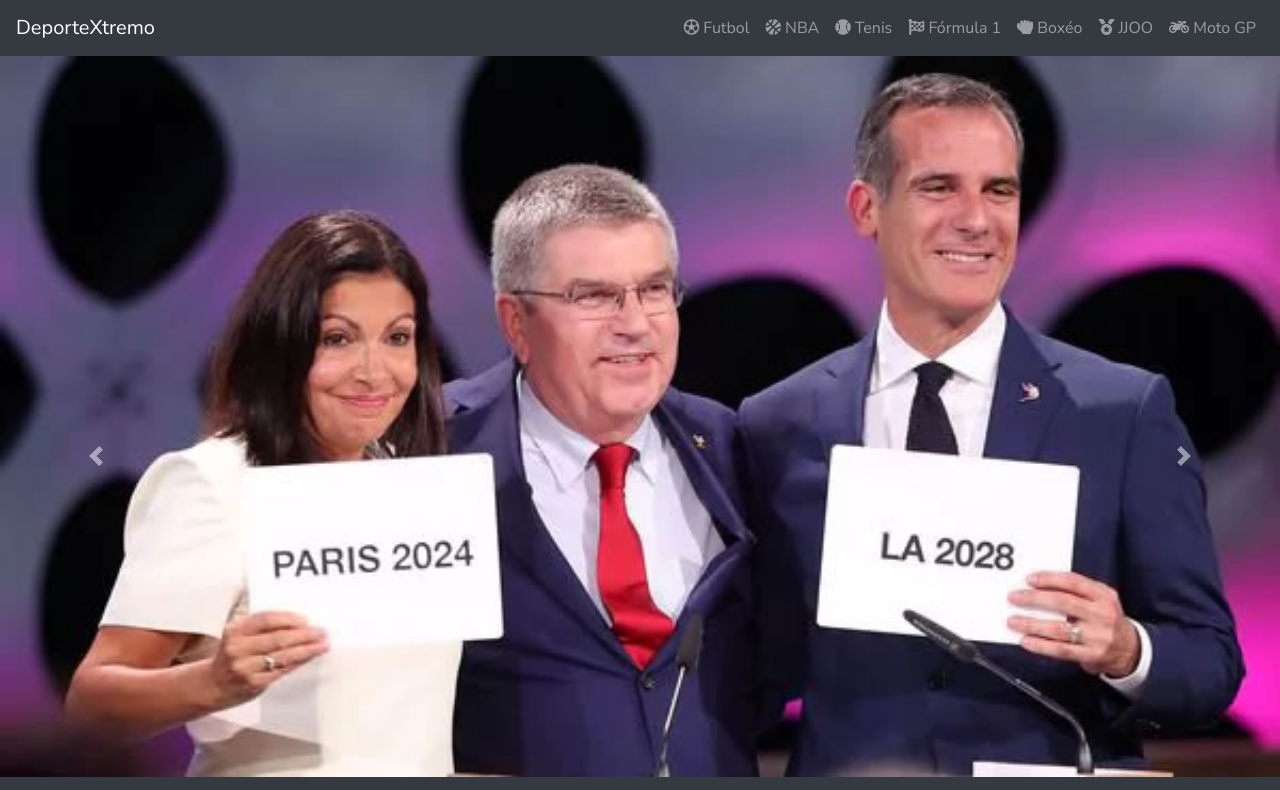
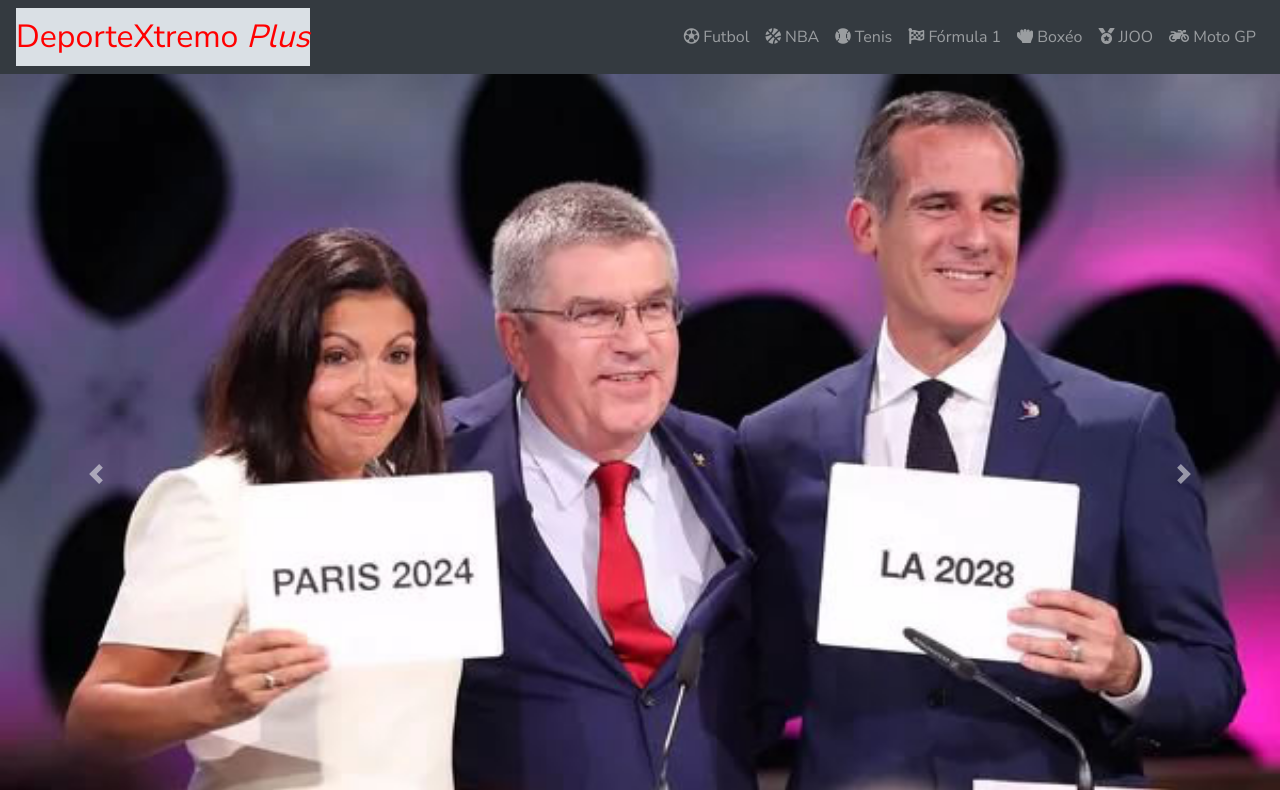
Before and after one commit to Minsaurralde/PWFE-M1-03, a plain HTML site: page index.html in a window 1280 px wide. Both pictures are taken after a click on the link "DeporteXtremo". Shown: the top 790 px of the page. Drawn offline with nearby package versions, Linux system fonts and the light colour scheme.

Commit message:
Manipulacion HTML + Eventos

```diff
--- a/index.html
+++ b/index.html
@@ -143,5 +143,59 @@
     <script src="https://code.jquery.com/jquery-3.3.1.slim.min.js" integrity="sha384-q8i/X+965DzO0rT7abK41JStQIAqVgRVzpbzo5smXKp4YfRvH+8abtTE1Pi6jizo" crossorigin="anonymous"></script>
     <script src="https://cdnjs.cloudflare.com/ajax/libs/popper.js/1.14.7/umd/popper.min.js" integrity="sha384-UO2eT0CpHqdSJQ6hJty5KVphtPhzWj9WO1clHTMGa3JDZwrnQq4sF86dIHNDz0W1" crossorigin="anonymous"></script>
     <script src="https://stackpath.bootstrapcdn.com/bootstrap/4.3.1/js/bootstrap.min.js" integrity="sha384-JjSmVgyd0p3pXB1rRibZUAYoIIy6OrQ6VrjIEaFf/nJGzIxFDsf4x0xIM+B07jRM" crossorigin="anonymous"></script>
+    <script>
+    	/* Manipulacion de elementos HTML */
+    	let logo = document.querySelector(".navbar-brand")
+    	let links = document.querySelectorAll(".nav-link")
+
+    	/* ASI NO!!!!
+    	links[0].onclick = validarOpcion
+    	links[1].onclick = validarOpcion
+    	links[2].onclick = validarOpcion
+    	links[3].onclick = validarOpcion
+    	links[4].onclick = validarOpcion
+    	links[5].onclick = validarOpcion
+    	links[6].onclick = validarOpcion
+    	*/
+
+    	//for(CONTADOR;CONDICION;SECUENCIA
+    	for(let i = 0; i < links.length; i++){
+    		links[i].onclick = validarOpcion
+    	}
+
+
+		//3) Manipulacion de comportamiento (Eventos)
+		logo.onclick = cambiarLogo
+
+		function cambiarLogo(){
+			/* Inicio cambiarLogo */
+
+			//1) Manipulacion de contenido
+    		document.querySelector(".navbar-brand").innerHTML = "DeporteXtremo <em>Plus</em>"
+    		//2) Manipulacion de estructura
+    		logo.style.color = "red"
+			logo.style.fontSize = "32px"
+			logo.classList.add("bg-light")
+			logo.title = "Esto lo puso JS"
+		}
+
+		function validarOpcion(evento){
+
+			let clickeado = evento.target;
+
+			let rta = confirm(`Esta seguro que desea ir a${clickeado.innerText}?`)
+
+			if( rta ){
+				alert("OK, buen viaje...")
+			}
+		}
+
+		/* Fin cambiarLogo */
+
+
+
+
+
+    </script>
   </body>
 </html>
```
